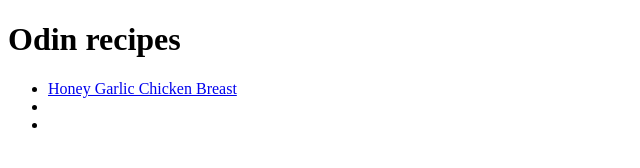
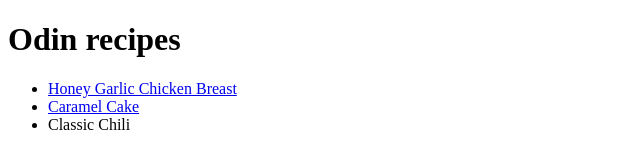
Before and after one commit to notlosechesters/odin-recipes, a plain HTML site: page index.html in a window 1280 px wide. Shown: the whole page, without its empty margins (0-640 px from the left). Drawn offline with Linux system fonts and the light colour scheme.

Commit message:
Modified index.html with correct anchor tags

```diff
--- a/index.html
+++ b/index.html
@@ -12,8 +12,8 @@
     <h1>Odin recipes</h1>
     <ul>
         <li><a href="recipes/honeygarlicchicken.html">Honey Garlic Chicken Breast</a></li>
-        <li><a href="recipes/caramelcake.html"></a></li>
-        <li><a href="recipes/chili.html"></a></li>
+        <li><a href="recipes/caramelcake.html">Caramel Cake</a></li>
+        <li><a href="recipes/chili.html"></a>Classic Chili</li>
     </ul>
 </body>
 
```
